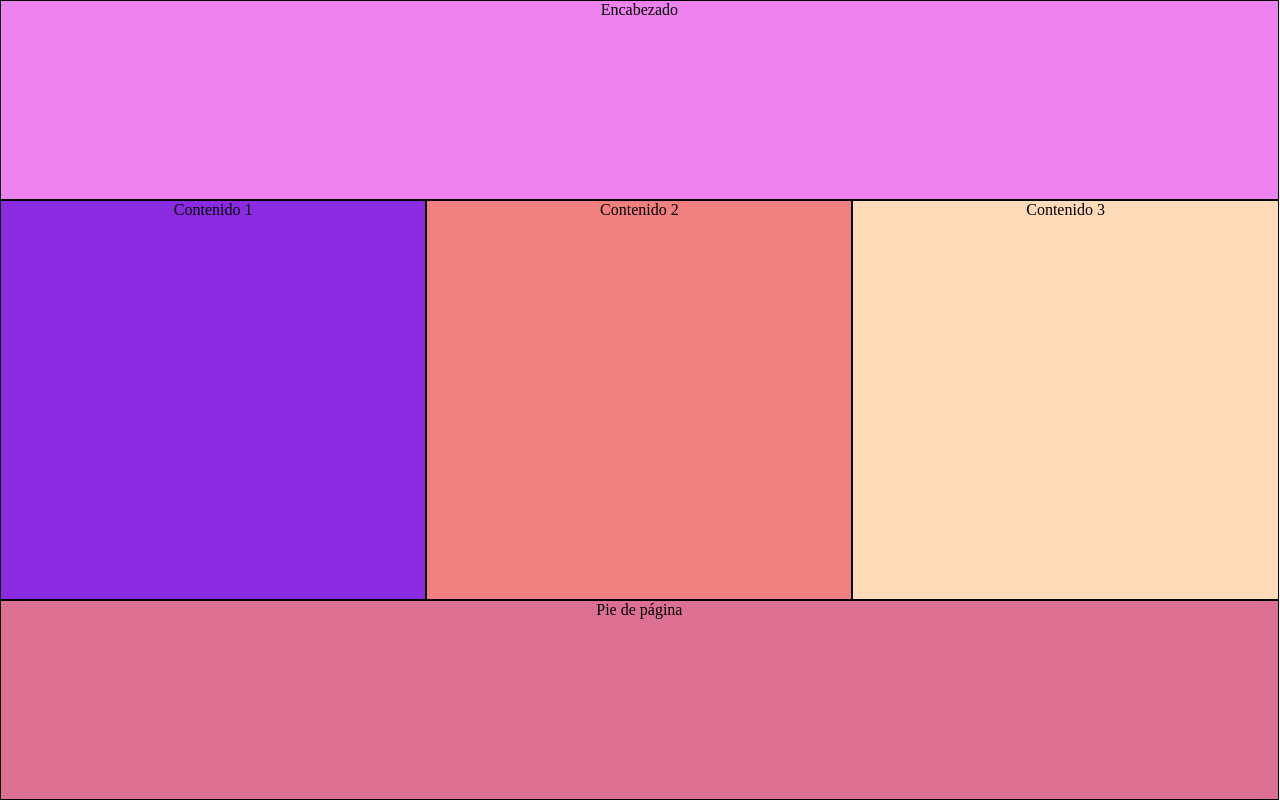
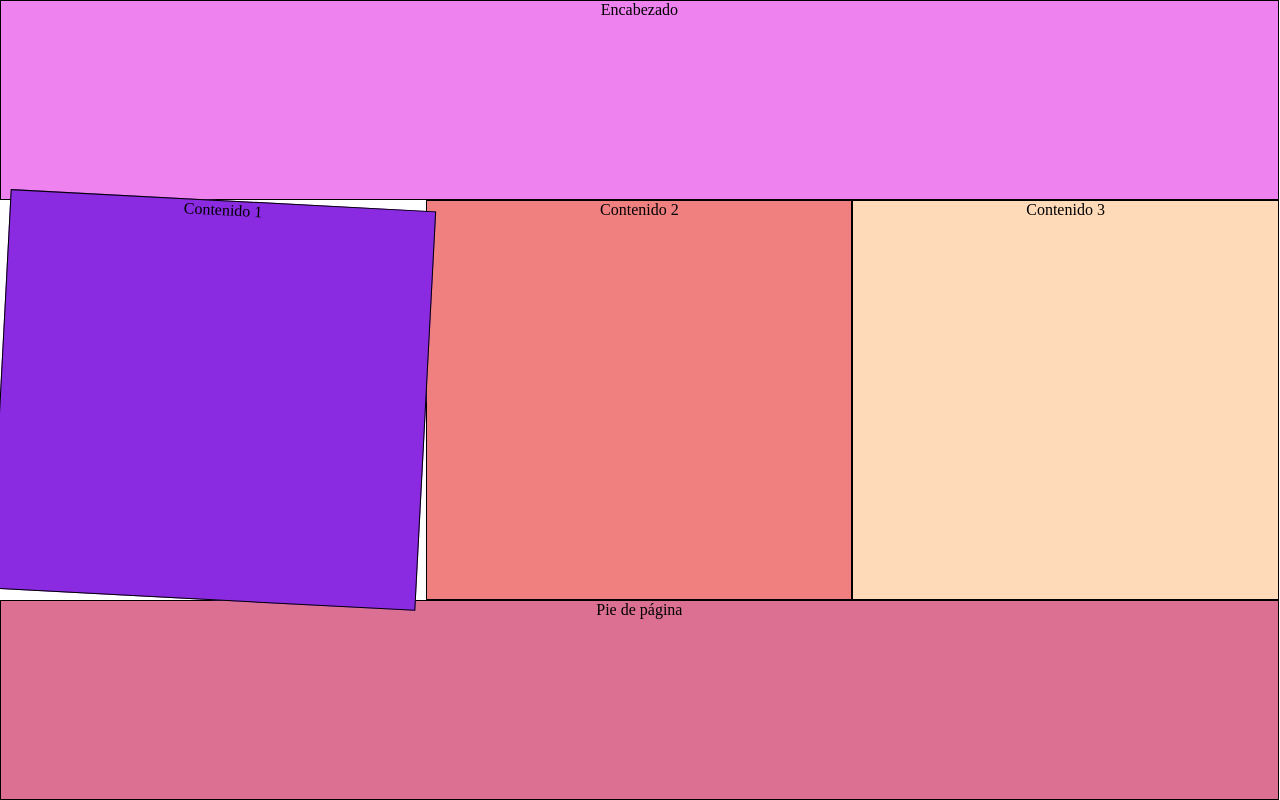
Before and after one commit to CabraLuis/Cabra, a PHP site: page /gridlayout.html in a window 1280 px wide, while the restyled element is pressed. Run offline with PHP 8.4, Linux system fonts and the light colour scheme.

Commit message:
ejercicio transform

```diff
--- a/Parcial1/LayoutGrid/gridlayout.css
+++ b/Parcial1/LayoutGrid/gridlayout.css
@@ -23,6 +23,15 @@
     border: 1px black solid;
     text-align: center;
 }
+
+#caja2:active {
+    transform: rotate(3deg);
+}
+
+#caja3:hover{
+    transform: scale(1.5);
+}
+
 
 #caja1 {
     grid-area: encabezado;
```
